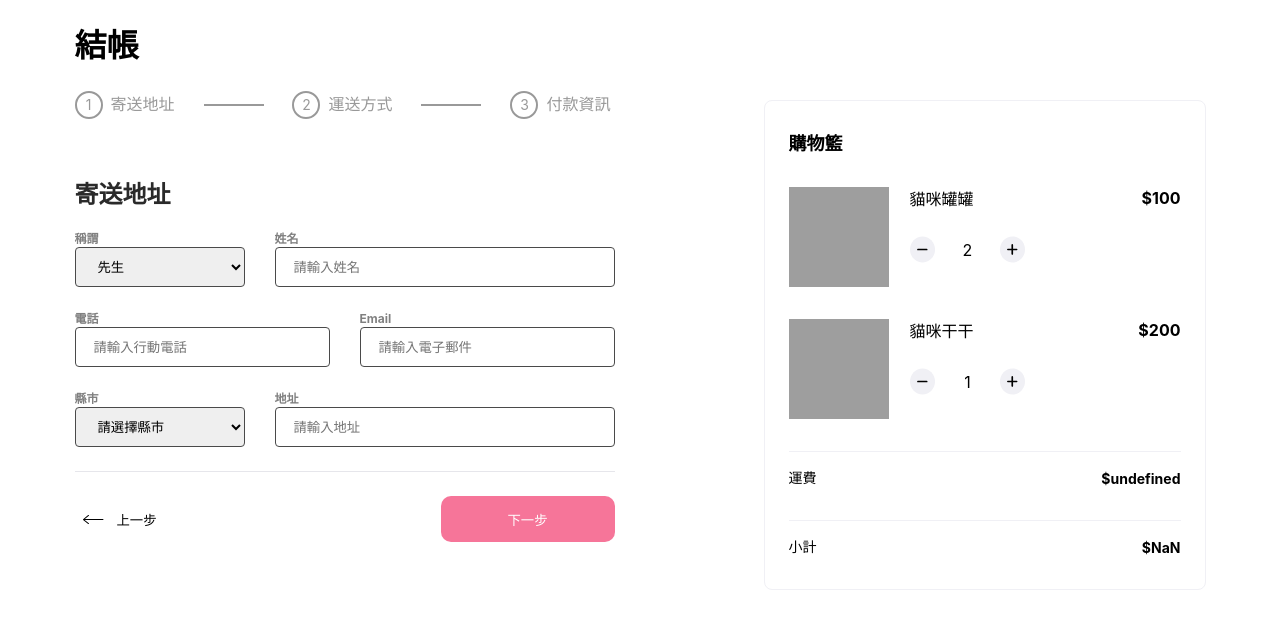
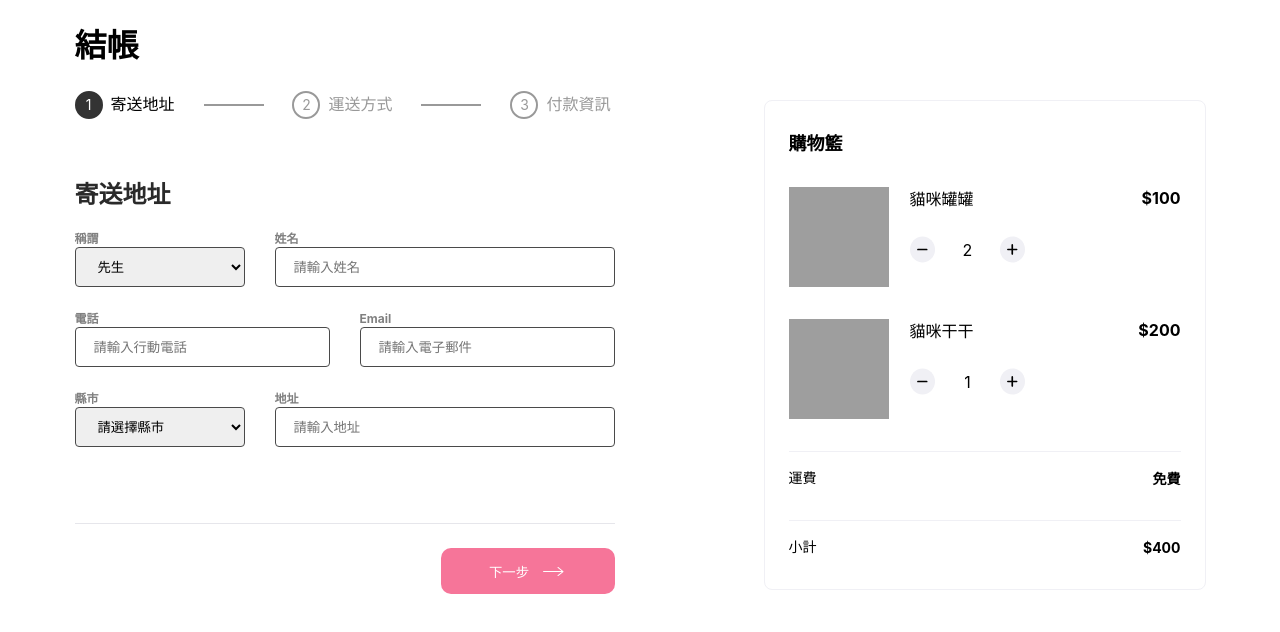
Before and after one commit to James-Lee-01/3-ALPHA_Shop, a React (Create React App) app: page / in a window 1280 px wide. Shown: the top 632 px of the page. Built offline with nearby package versions, Linux system fonts and the light colour scheme; grey boxes are pictures that could not be loaded.

Commit message:
feat: add logic to form

```diff
--- a/src/App.js
+++ b/src/App.js
@@ -1,23 +1,49 @@
 import "./App.css";
+import { useState } from "react";
 import StepProgress from "./components/StepProgress/StepProgress.jsx";
 import ProgressControl from "./components/ProgressControl/ProgressControl.jsx";
 import StepOne from "./components/Steps/StepOne/StepOne.jsx";
+import StepTwo from "./components/Steps/StepTwo/StepTwo.jsx";
+import StepThree from "./components/Steps/StepThree/StepThree.jsx";
 import Cart from "./components/Cart/Cart.jsx";
 
 function App() {
+  const [currentStep, setCurrentStep] = useState(1)
+  const [shippingPrice, setShippingPrice] = useState(0)
+
+  function handleClickPrev() {
+    if (currentStep > 1) {
+      setCurrentStep(currentStep - 1)
+    }
+  }
+
+  function handleClickNext() {
+    if (currentStep < 3) {
+      setCurrentStep(currentStep + 1)
+    }
+  }
+
   return (
     <main className="mainContainer">
       <div className="stepContainer">
-          <StepProgress />
+          <StepProgress
+            currentStep={currentStep}
+          />
         <div className="formContainer">
-            <StepOne />
+            {currentStep === 1 && <StepOne />}
+            {currentStep === 2 && <StepTwo setShippingPrice={setShippingPrice}/>}
+            {currentStep === 3 && <StepThree />}
         </div>
         <div className="controlContainer">
-          <ProgressControl />
+          <ProgressControl
+            currentStep={currentStep}
+            handleClickPrev={handleClickPrev}
+            handleClickNext={handleClickNext}
+          />
         </div>
       </div>
       <div className="cartSideContainer">
-      <Cart />
+      <Cart shippingPrice={shippingPrice}/>
       </div>
     </main>
   );
```
